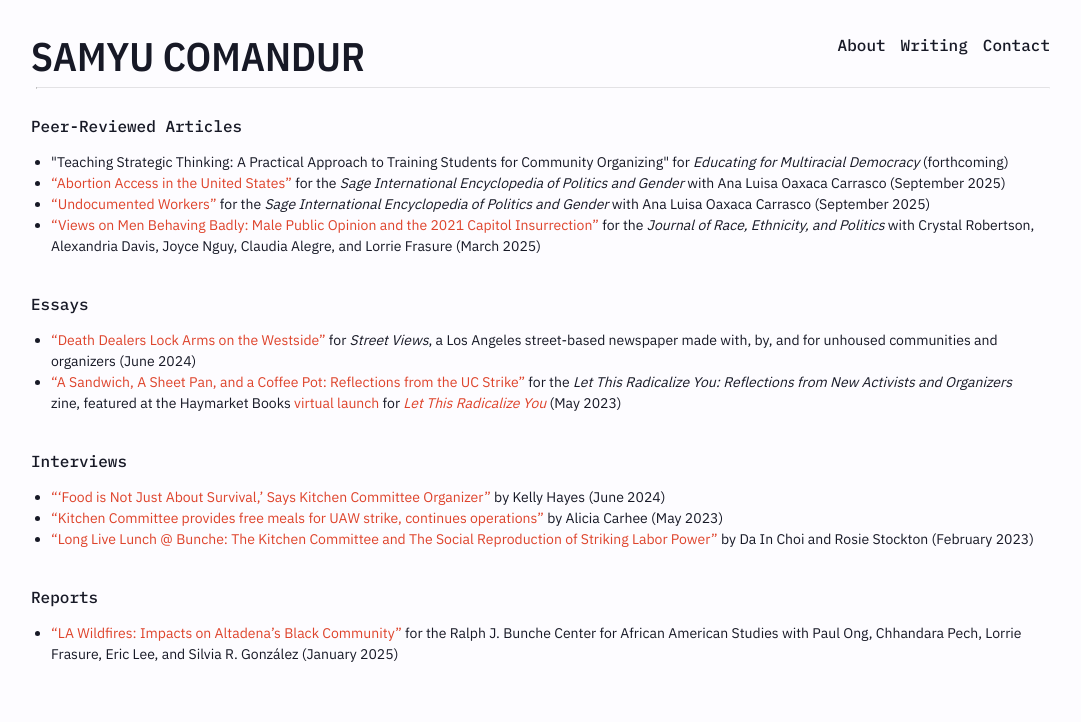
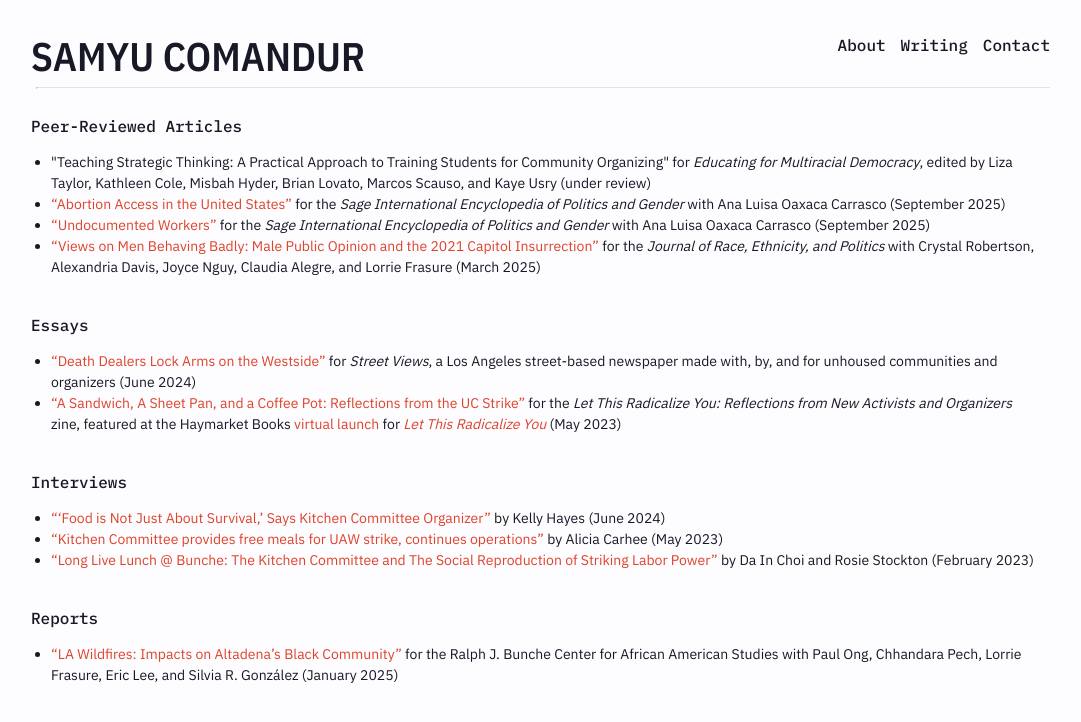
Before and after one commit to samyuc/samyuc.github.io, a Jekyll site: the page built from writing.html, in a window 1280 px wide. Shown: the top 722 px of the page, without its empty margins (97-1178 px from the left). Built offline with Jekyll 4.4.1, drawn with Linux system fonts in a browser that asks for light colours.

Commit message:
added efmd

```diff
--- a/writing.html
+++ b/writing.html
@@ -4,7 +4,7 @@ layout: default
 <section>Peer-Reviewed Articles</section>
 <ul><dl>
 <dt><li> "Teaching Strategic Thinking: A Practical Approach to Training Students for
-Community Organizing" for <i>Educating for Multiracial Democracy</i> (forthcoming)</li>
+Community Organizing" for <i>Educating for Multiracial Democracy</i>, edited by Liza Taylor, Kathleen Cole, Misbah Hyder, Brian Lovato, Marcos Scauso, and Kaye Usry (under review)</li>
 <dt><li> <a href=https://us.sagepub.com/en-us/nam/the-sage-international-encyclopedia-of-politics-and-gender/book286827>“Abortion Access in the United States”</a> for the <i>Sage International Encyclopedia of Politics and Gender</i> with Ana Luisa Oaxaca Carrasco (September 2025)</li>
 <dt><li> <a href=https://us.sagepub.com/en-us/nam/the-sage-international-encyclopedia-of-politics-and-gender/book286827>“Undocumented Workers”</a> for the <i>Sage International Encyclopedia of Politics and Gender</i> with Ana Luisa Oaxaca Carrasco (September 2025)</li>
 <dt><li> <a href="https://www.cambridge.org/core/journals/journal-of-race-ethnicity-and-politics/article/abs/views-on-men-behaving-badly-male-public-opinion-and-the-2021-capitol-insurrection/1BCD3FECB9540D7ACF8E542AA7DFB451">“Views on Men Behaving Badly: Male Public Opinion and the 2021 Capitol Insurrection”</a> for the <i>Journal of Race, Ethnicity, and Politics</i> with Crystal Robertson, Alexandria Davis, Joyce Nguy, Claudia Alegre, and Lorrie Frasure (March 2025)</li></dd></dt></dl></ul>
```
